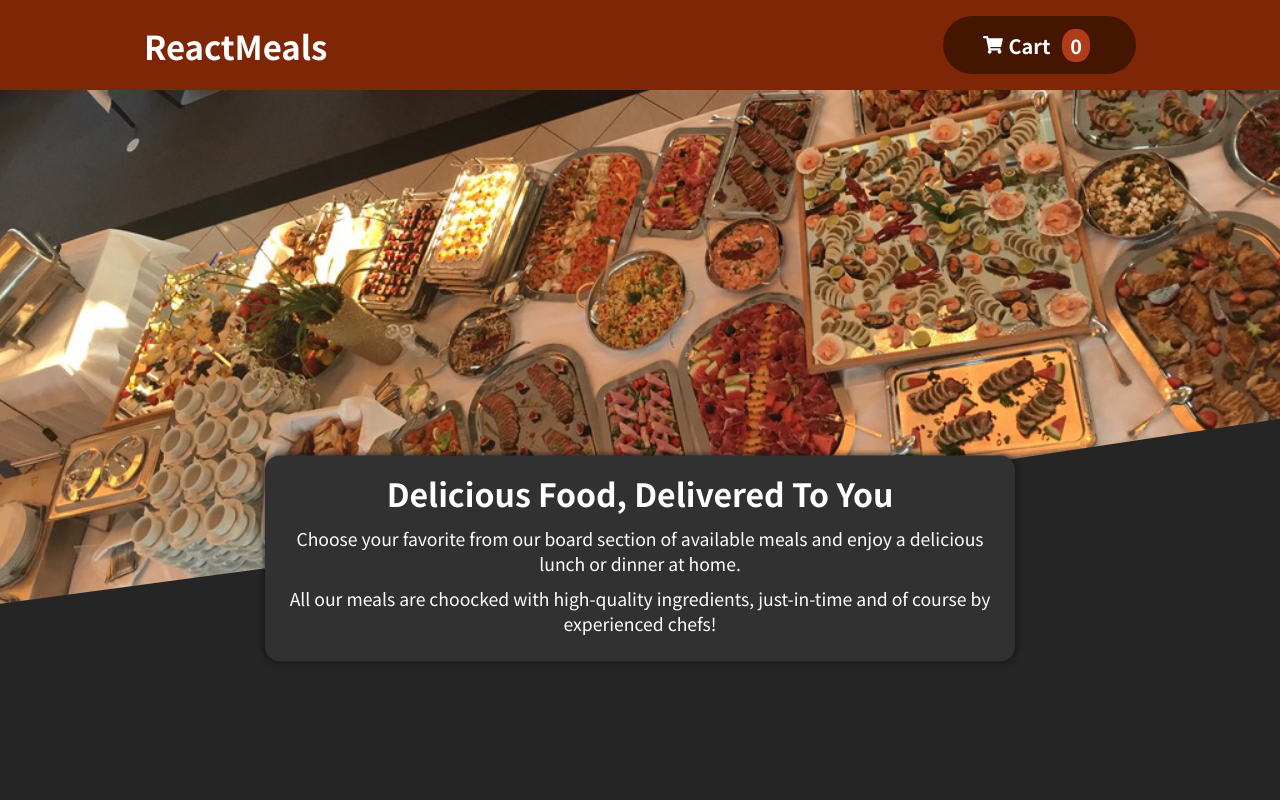
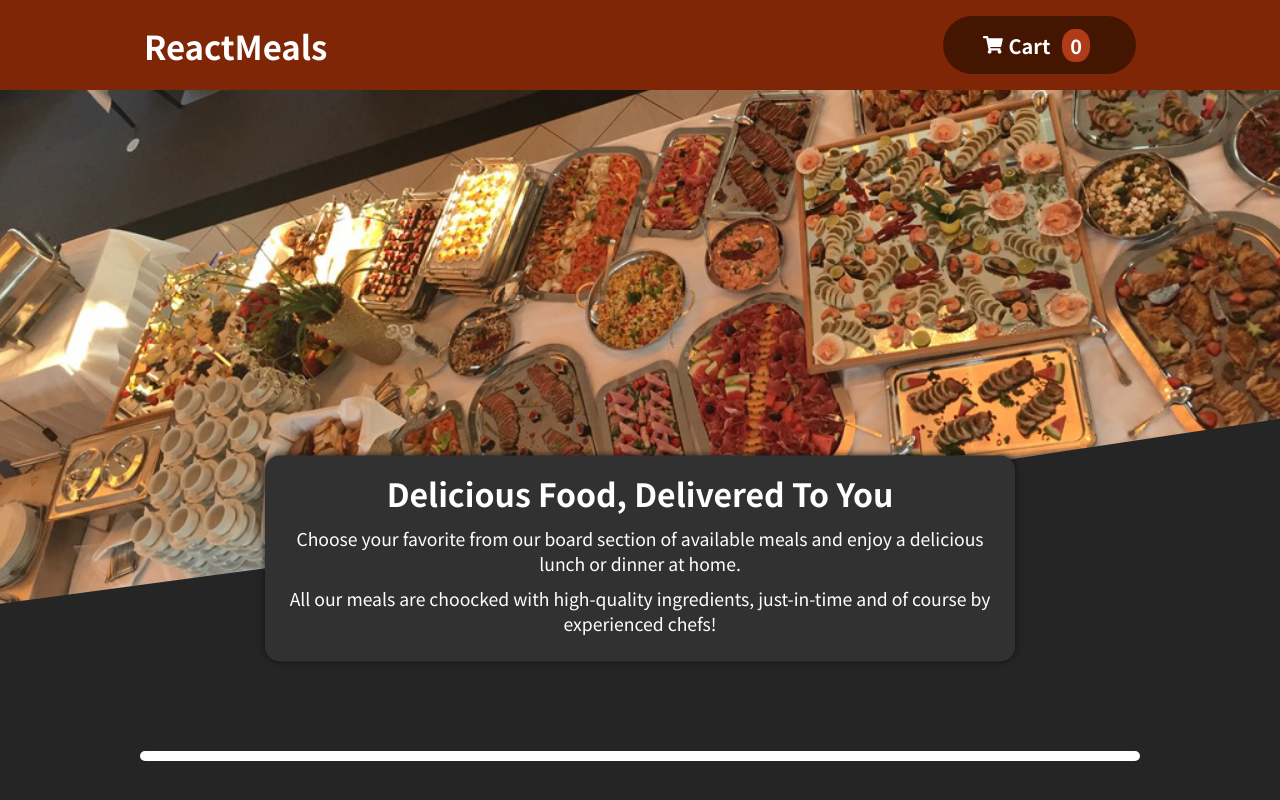
Before and after one commit to Amin-Ansari/ReactMeal, a React (Create React App) app: page / in a window 1280 px wide. Shown: the top 800 px of the page. Built offline with nearby package versions, Linux system fonts and the light colour scheme.

Commit message:
The meal wraper is done

```diff
--- a/src/App.js
+++ b/src/App.js
@@ -3,6 +3,7 @@ import Header from "./components/Layout/header/Header";
 import CartModal from "./components/Layout/Cart/CartModal";
 import FoodTableImage from "./components/Layout/header/FoodTableImage";
 import TextBox from "./components/Layout/body/TextBox";
+import MealsWraper from "./components/Layout/body/meals/MealsWraper.";
 import "./App.css";
 
 function App() {
@@ -13,11 +14,12 @@ function App() {
   };
   return (
     <Fragment>
-      {isCartShown ? <CartModal></CartModal> : ""}
+      {isCartShown ? <CartModal /> : ""}
       <Header onTogglingCart={toggleTheCartModal}>
         <FoodTableImage />
       </Header>
       <TextBox />
+      <MealsWraper />
     </Fragment>
   );
 }
--- /dev/null
+++ b/src/components/Layout/body/meals/MealsWraper..js
@@ -0,0 +1,35 @@
+import { useState } from "react";
+import ContainerFluid from "../../../UI/ContainerFluid";
+import "./MealsWraper.css";
+
+const MealsWraper = (props) => {
+  const [availableFoods, updateAvailableFoods] = useState([
+    {
+      foodName: "Sushi",
+      price: "22.99",
+      description: "Finest fish and Veggies",
+    },
+    {
+      foodName: "Schnitzel",
+      price: "16.5",
+      description: "A german speciality!",
+    },
+    {
+      foodName: "Barbecue Burger",
+      price: "12.99",
+      description: "American, raw, meaty",
+    },
+    {
+      foodName: "Green Bowl",
+      price: "18.99",
+      description: "Healthy...and green...",
+    },
+  ]);
+  return (
+    <ContainerFluid className="flex-container">
+      <div className="meal-wrapper"></div>
+    </ContainerFluid>
+  );
+};
+
+export default MealsWraper;
--- /dev/null
+++ b/src/components/Layout/body/meals/MealsWraper.css
@@ -0,0 +1,26 @@
+.flex-container {
+  display: flex;
+  justify-content: center;
+}
+.meal-wrapper {
+  width: min(100%, 1000px);
+  background-color: #fff;
+  border-radius: 10px;
+  padding: 5px;
+  transform: translateY(-5vw);
+}
+@media all and (min-width: 768px) {
+  .meal-wrapper {
+    transform: translateY(-15vw);
+  }
+}
+@media all and (min-width: 1200px) {
+  .meal-wrapper {
+    transform: translateY(-5vw);
+  }
+}
+@media all and (min-width: 2000px) {
+  .meal-wrapper {
+    transform: translateY(-2vw);
+  }
+}
--- a/src/components/Layout/header/Header.js
+++ b/src/components/Layout/header/Header.js
@@ -1,6 +1,5 @@
 import Container from "../../UI/Container";
 import CartButton from "./CartButton";
-import FoodTableImage from "./FoodTableImage";
 import "./Header.css";
 import "../../UI/ContainerFluid.css";
 
--- a/src/components/UI/ContainerFluid.js
+++ b/src/components/UI/ContainerFluid.js
@@ -1,7 +1,9 @@
 import "./ContainerFluid.css";
 
 const ContainerFluid = (props) => {
-  return <div className="container-fluid">{props.children}</div>;
+  return (
+    <div className={`container-fluid ${props.className}`}>{props.children}</div>
+  );
 };
 
 export default ContainerFluid;
```
